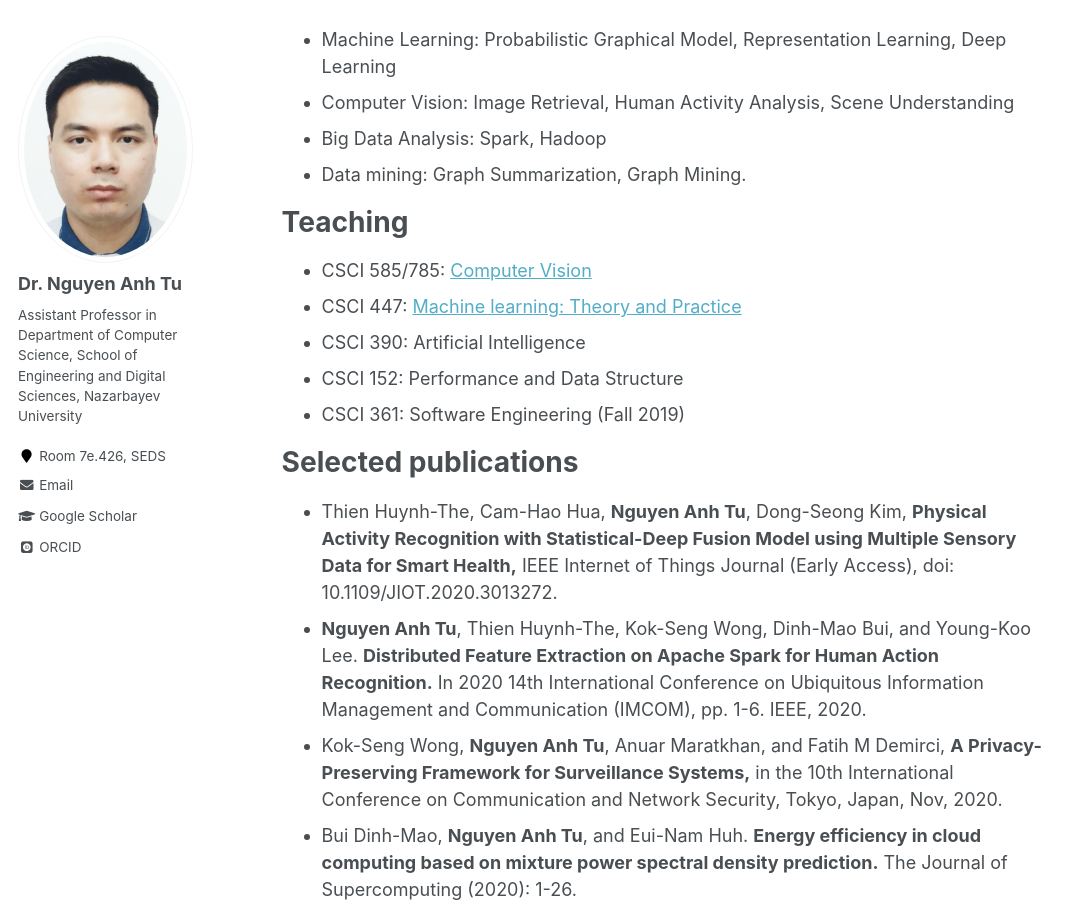
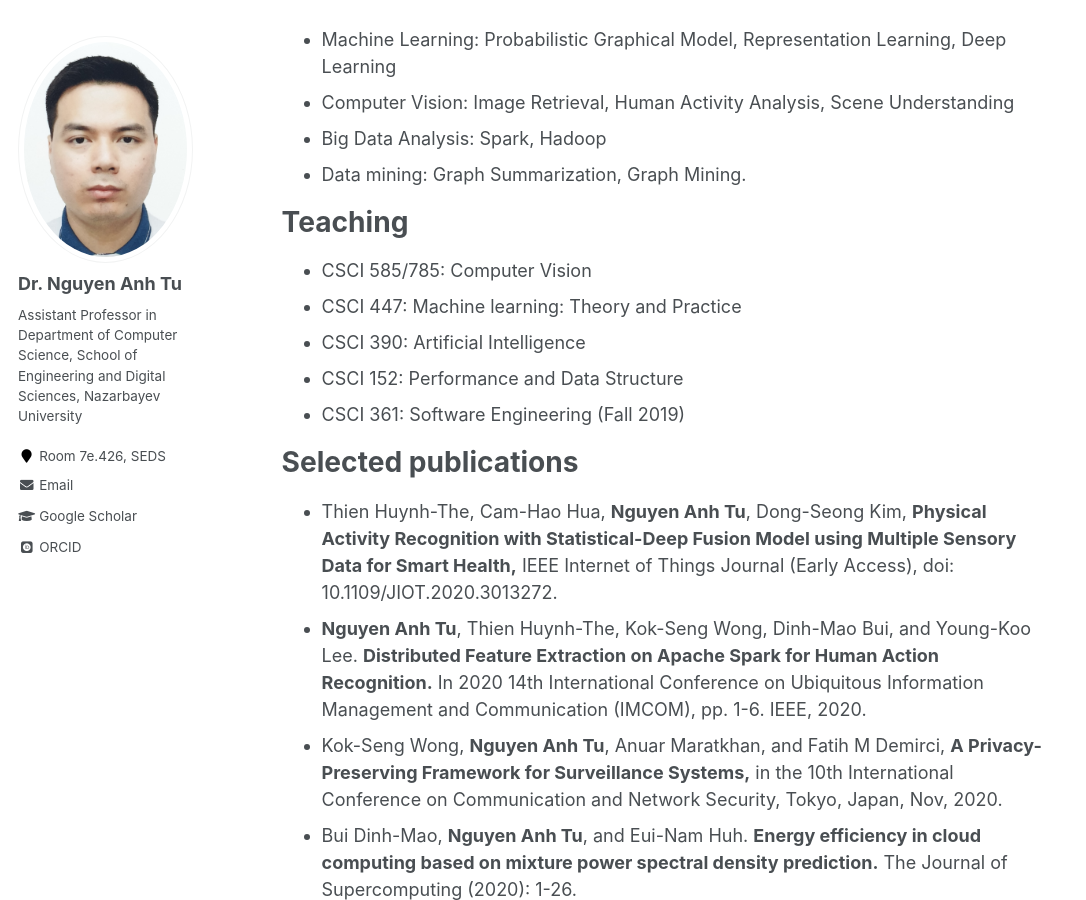
Before and after one commit to tunguyen87/homepage, a Jekyll site: the page built from _pages/about.md, in a window 1280 px wide and 900 px high, scrolled down 834 px. Shown: the whole window, without its empty margins (0-1086 px from the left). Built offline with Jekyll 4.4.1, drawn with Linux system fonts in a browser that asks for light colours; some web fonts are replaced; part of the change alters nothing that is shown.

```diff
--- a/_pages/about.md
+++ b/_pages/about.md
@@ -30,8 +30,8 @@ Research Interests
 
 Teaching
 ========
-- CSCI 585/785: [Computer Vision](https://tunguyen87.github.io/seds-computervision/)
-- CSCI 447: [Machine learning: Theory and Practice](https://tunguyen87.github.io/seds-ml/)
+- CSCI 585/785: Computer Vision
+- CSCI 447: Machine learning: Theory and Practice
 - CSCI 390: Artificial Intelligence
 - CSCI 152: Performance and Data Structure
 - CSCI 361: Software Engineering (Fall 2019)
```
